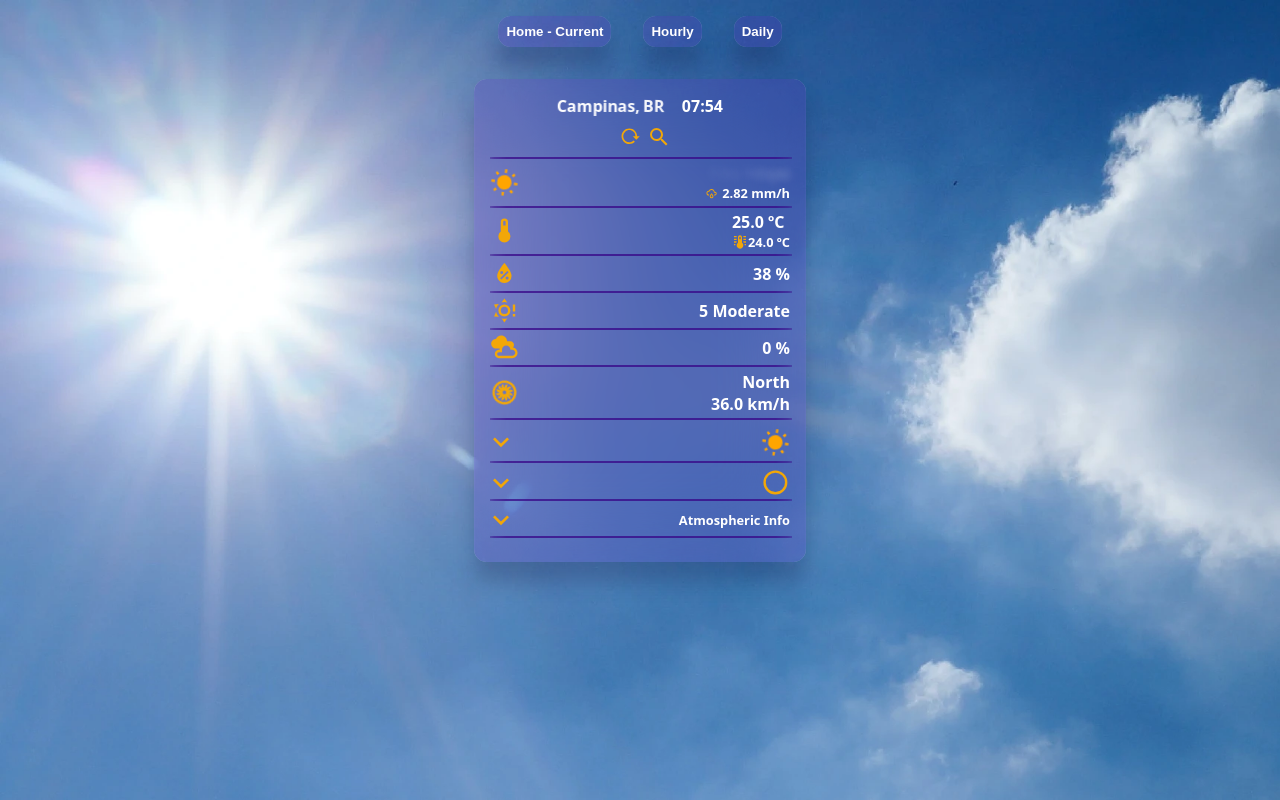
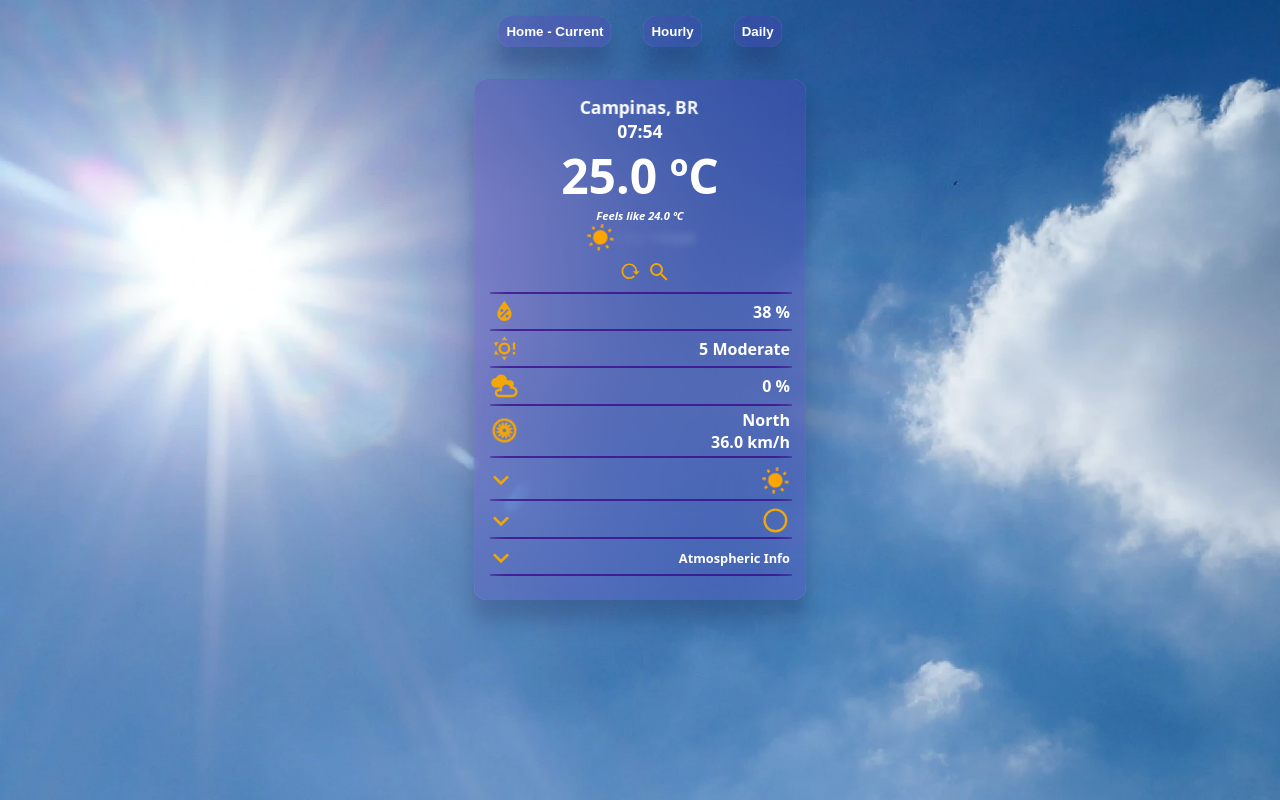
Before and after one commit to giovanniPepi/WeatherTS, a React (Create React App) app: page / in a window 1280 px wide. Built offline with nearby package versions, Linux system fonts and the light colour scheme.

Commit message:
Update homepage

```diff
--- a/src/components/RealTimeData.tsx
+++ b/src/components/RealTimeData.tsx
@@ -139,6 +139,29 @@ const RealTimeData: React.FC<RealTimeDataProps> = ({
               </>
             )}
           </div>
+          <div className="tempContainer">
+            <div className="currentTemp">{apiData.current.temp}</div>
+            <div className="feelsLike">
+              Feels like {apiData.current.feels_like}
+            </div>
+          </div>
+          <div className="realTimeDataDiv">
+            {/*gets the weather icon through getMoonphase to return the correct phase if it's night */}
+            {getWeatherIcon(
+              apiData.current.weather[0].main,
+              night,
+              moonPhase,
+              svgColors
+            )}
+            {loading ? null : (
+              <div className="weatherDescRain">
+                <WeatherDescAnimation
+                  title={apiData.current.weather[0].description}
+                  UIColor={UIColor}
+                />
+              </div>
+            )}
+          </div>
           <div className="searchReloadDiv">
             {showReloadSpinner ? (
               <ReloadSpinning svgColors={svgColors} />
@@ -177,45 +200,12 @@ const RealTimeData: React.FC<RealTimeDataProps> = ({
           className="separator"
           style={{ border: `1px solid ${separatorColor}` }}
         ></div>
-        <div className="realTimeDataDiv">
-          {/*gets the weather icon through getMoonphase to return the correct phase if it's night */}
-          {getWeatherIcon(
-            apiData.current.weather[0].main,
-            night,
-            moonPhase,
-            svgColors
-          )}
-          {loading ? null : (
-            <div className="weatherDescRain">
-              <WeatherDescAnimation
-                title={apiData.current.weather[0].description}
-                UIColor={UIColor}
-              />
-              <div className="accumulatedRain">
-                <Rain svgColors={svgColors} />
-                <div>{`${minuterain.toFixed(2)} mm/h`}</div>
-              </div>
-            </div>
-          )}
-        </div>
-        <div
-          className="separator"
-          style={{ border: `1px solid ${separatorColor}` }}
-        ></div>
-        <div className="realTimeDataDiv">
-          <Temperature svgColors={svgColors} />
-          <div className="tempContainer">
-            {apiData.current.temp}
-            <div className="feelsLike">
-              <FeelsLike svgColors={svgColors} />
-              {apiData.current.feels_like}
-            </div>
-          </div>
-        </div>
-        <div
-          className="separator"
-          style={{ border: `1px solid ${separatorColor}` }}
-        ></div>
+
+        {/*      <div className="accumulatedRain">
+          <Rain svgColors={svgColors} />
+          <div>{`${minuterain.toFixed(2)} mm/h`}</div>
+        </div> */}
+
         <div className="realTimeDataDiv">
           <Humidity svgColors={svgColors} />
           <div>{apiData.current.humidity}</div>
--- a/src/css/RealTimeData.css
+++ b/src/css/RealTimeData.css
@@ -47,8 +47,12 @@
 .titleContainer {
   display: flex;
   justify-content: center;
+  flex-direction: column;
   align-items: center;
-  gap: 1rem;
+  font-size: 1.1rem;
+}
+.currentTemp {
+  font-size: 3rem;
 }
 .searchReloadDiv {
   display: flex;
@@ -96,7 +100,8 @@
   transform: scale(1.1);
 }
 .feelsLike {
-  font-size: 0.8rem;
+  font-size: 0.7rem;
+  font-style: italic;
   display: flex;
   align-items: center;
   justify-content: center;
```
